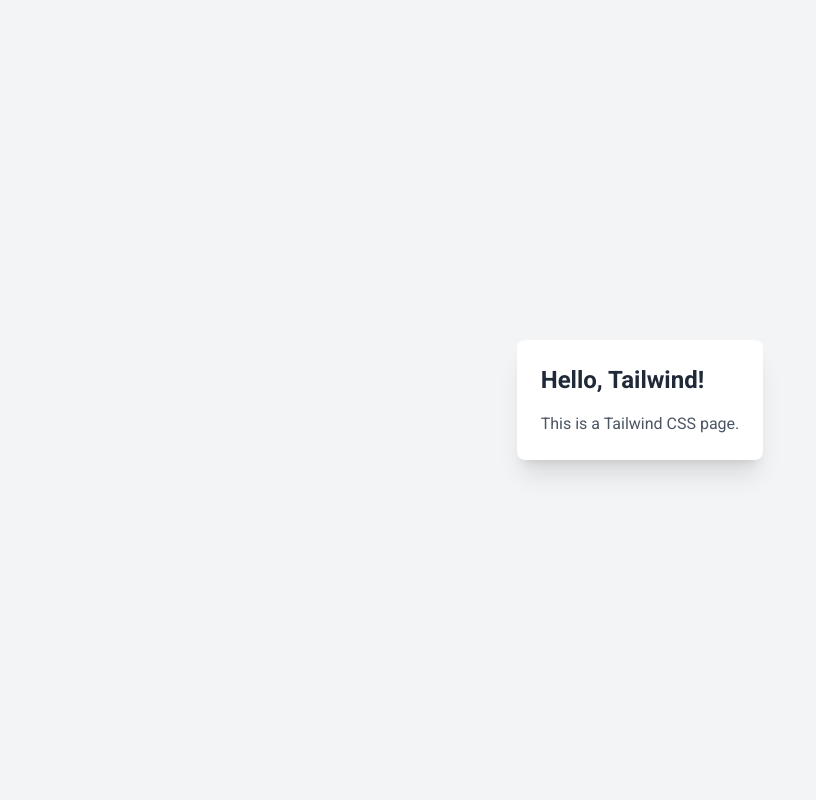
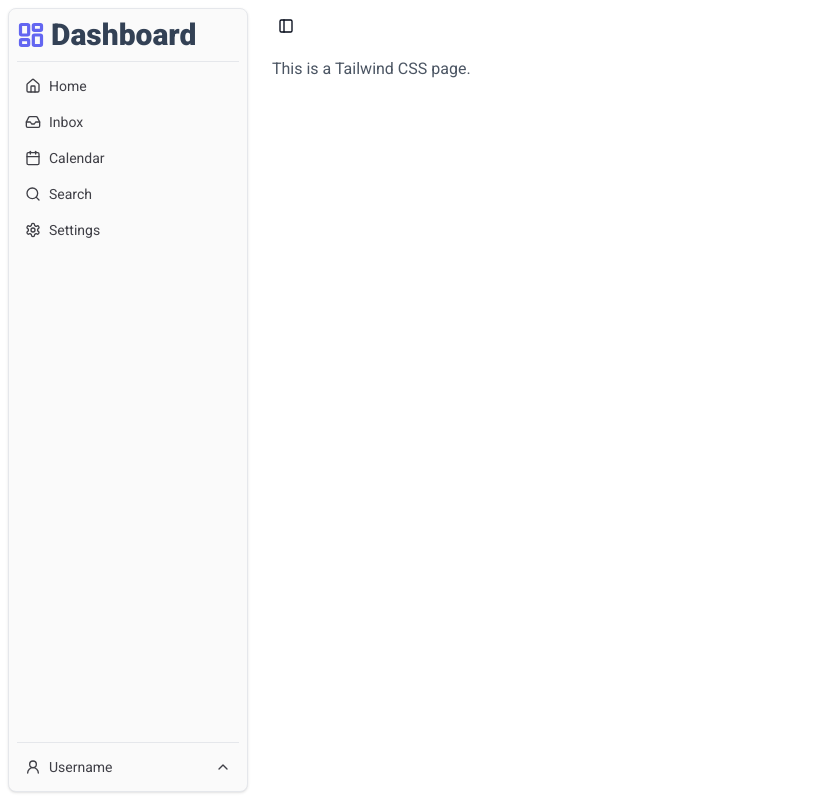
Before and after one commit to josserden/page-speed-dashboard, a Next.js app: page / in a window 1280 px wide. Shown: the whole page, without its empty margins (0-816 px from the left). Built offline with nearby package versions, Linux system fonts and the light colour scheme; no server answers.

Commit message:
feat: added sidebar

```diff
--- /dev/null
+++ b/app/(shared)/components/layout/AppSidebar/AppSidebar.tsx
@@ -0,0 +1,117 @@
+import {
+  Calendar,
+  ChevronUp,
+  Home,
+  Inbox,
+  LayoutDashboard,
+  Search,
+  Settings,
+  User2,
+} from 'lucide-react';
+import React from 'react';
+
+import {
+  DropdownMenu,
+  DropdownMenuContent,
+  DropdownMenuItem,
+  DropdownMenuTrigger,
+} from '@/app/(shared)/components/ui/dropdown-menu';
+import {
+  Sidebar,
+  SidebarContent,
+  SidebarFooter,
+  SidebarGroup,
+  SidebarGroupContent,
+  SidebarGroupLabel,
+  SidebarHeader,
+  SidebarMenu,
+  SidebarMenuButton,
+  SidebarMenuItem,
+  SidebarSeparator,
+} from '@/app/(shared)/components/ui/sidebar';
+
+// Menu items.
+const items = [
+  {
+    icon: Home,
+    title: 'Home',
+    url: '#',
+  },
+  {
+    icon: Inbox,
+    title: 'Inbox',
+    url: '#',
+  },
+  {
+    icon: Calendar,
+    title: 'Calendar',
+    url: '#',
+  },
+  {
+    icon: Search,
+    title: 'Search',
+    url: '#',
+  },
+  {
+    icon: Settings,
+    title: 'Settings',
+    url: '#',
+  },
+];
+
+export const AppSidebar: React.FC = () => {
+  return (
+    <Sidebar className="h-dvh" variant="floating">
+      <SidebarHeader>
+        <div className="flex items-center gap-1.5">
+          <LayoutDashboard color="#6366f1" size={28} strokeWidth={2.75} />
+          <h1 className="text-3xl font-black text-slate-700">Dashboard</h1>
+        </div>
+      </SidebarHeader>
+      <SidebarSeparator />
+
+      <SidebarContent>
+        <SidebarGroup>
+          <SidebarGroupLabel className="sr-only">Application</SidebarGroupLabel>
+
+          <SidebarGroupContent>
+            <SidebarMenu>
+              {items.map(item => (
+                <SidebarMenuItem key={item.title}>
+                  <SidebarMenuButton asChild>
+                    <a href={item.url}>
+                      <item.icon />
+                      <span>{item.title}</span>
+                    </a>
+                  </SidebarMenuButton>
+                </SidebarMenuItem>
+              ))}
+            </SidebarMenu>
+          </SidebarGroupContent>
+        </SidebarGroup>
+      </SidebarContent>
+      <SidebarSeparator />
+
+      <SidebarFooter>
+        <SidebarMenu>
+          <SidebarMenuItem>
+            <DropdownMenu>
+              <DropdownMenuTrigger asChild>
+                <SidebarMenuButton>
+                  <User2 /> Username
+                  <ChevronUp className="ml-auto" />
+                </SidebarMenuButton>
+              </DropdownMenuTrigger>
+
+              <DropdownMenuContent className="w-[--radix-popper-anchor-width]" side="top">
+                <DropdownMenuItem>
+                  <span>Sign out</span>
+                </DropdownMenuItem>
+              </DropdownMenuContent>
+            </DropdownMenu>
+          </SidebarMenuItem>
+        </SidebarMenu>
+      </SidebarFooter>
+    </Sidebar>
+  );
+};
--- /dev/null
+++ b/app/(shared)/components/layout/AppSidebar/index.ts
@@ -0,0 +1 @@
+export * from './AppSidebar';
--- a/app/(shared)/components/ui/sidebar.tsx
+++ b/app/(shared)/components/ui/sidebar.tsx
@@ -263,9 +263,10 @@
 
   return (
     <Button
-      className={cn('h-7 w-7', className)}
+      className={cn('size-7', className)}
       data-sidebar="trigger"
       onClick={event => {
+        console.log('SidebarTrigger onClick');
         onClick?.(event);
         toggleSidebar();
       }}
--- a/app/layout.tsx
+++ b/app/layout.tsx
@@ -2,6 +2,15 @@
 
 import type { Metadata } from 'next';
 import { Roboto } from 'next/font/google';
+import { cookies } from 'next/headers';
+
+import { AppSidebar } from '@/app/(shared)/components/layout/AppSidebar';
+import {
+  SIDEBAR_COOKIE_NAME,
+  SidebarProvider,
+  SidebarTrigger,
+} from '@/app/(shared)/components/ui/sidebar';
+import { cn } from '@/app/(shared)/lib/utils';
 
 import './globals.css';
 
@@ -10,7 +19,7 @@
   style: ['normal', 'italic'],
   subsets: ['latin'],
   variable: '--font-sans',
-  weight: ['400', '700'],
+  weight: ['400', '700', '900'],
 });
 
 export const metadata: Metadata = {
@@ -18,23 +27,24 @@
   title: 'Dashboard',
 };
 
-export default function RootLayout({
-  children,
-}: Readonly<{
-  children: React.ReactNode;
-}>) {
+export default async function RootLayout({ children }: { children: React.ReactNode }) {
+  const cookieStore = await cookies();
+  const defaultOpen = cookieStore.get(SIDEBAR_COOKIE_NAME)?.value === 'true';
+
   return (
     <html lang="en">
-      <head>
-        <link
-          href="images/favicons/dashboard.png"
-          rel="icon"
-          sizes="32x32"
-          type="image/png"
-        />
-      </head>
+      <body className={cn(`${roboto.variable} flex h-full min-h-screen flex-col antialiased`)}>
+        <SidebarProvider defaultOpen={!defaultOpen}>
+          <AppSidebar />
+          <main className="flex-grow px-4 py-3">
+            <header>
+              <SidebarTrigger />
+            </header>
 
-      <body className={`${roboto.variable} antialiased`}>{children}</body>
+            {children}
+          </main>
+        </SidebarProvider>
+      </body>
     </html>
   );
 }
--- a/app/page.tsx
+++ b/app/page.tsx
@@ -3,15 +3,5 @@
 import React from 'react';
 
 export default function Home() {
-  return (
-    <div className="flex h-screen items-center justify-center bg-gray-100">
-      <div className="rounded-lg bg-white p-6 shadow-xl">
-        <h1 className="text-2xl font-semibold text-gray-800">
-          Hello, Tailwind!
-        </h1>
-
-        <p className="mt-4 text-gray-600">This is a Tailwind CSS page.</p>
-      </div>
-    </div>
-  );
+  return <p className="mt-4 text-gray-600">This is a Tailwind CSS page.</p>;
 }
```
Also changed, not shown: .lintstagedrc.json.
